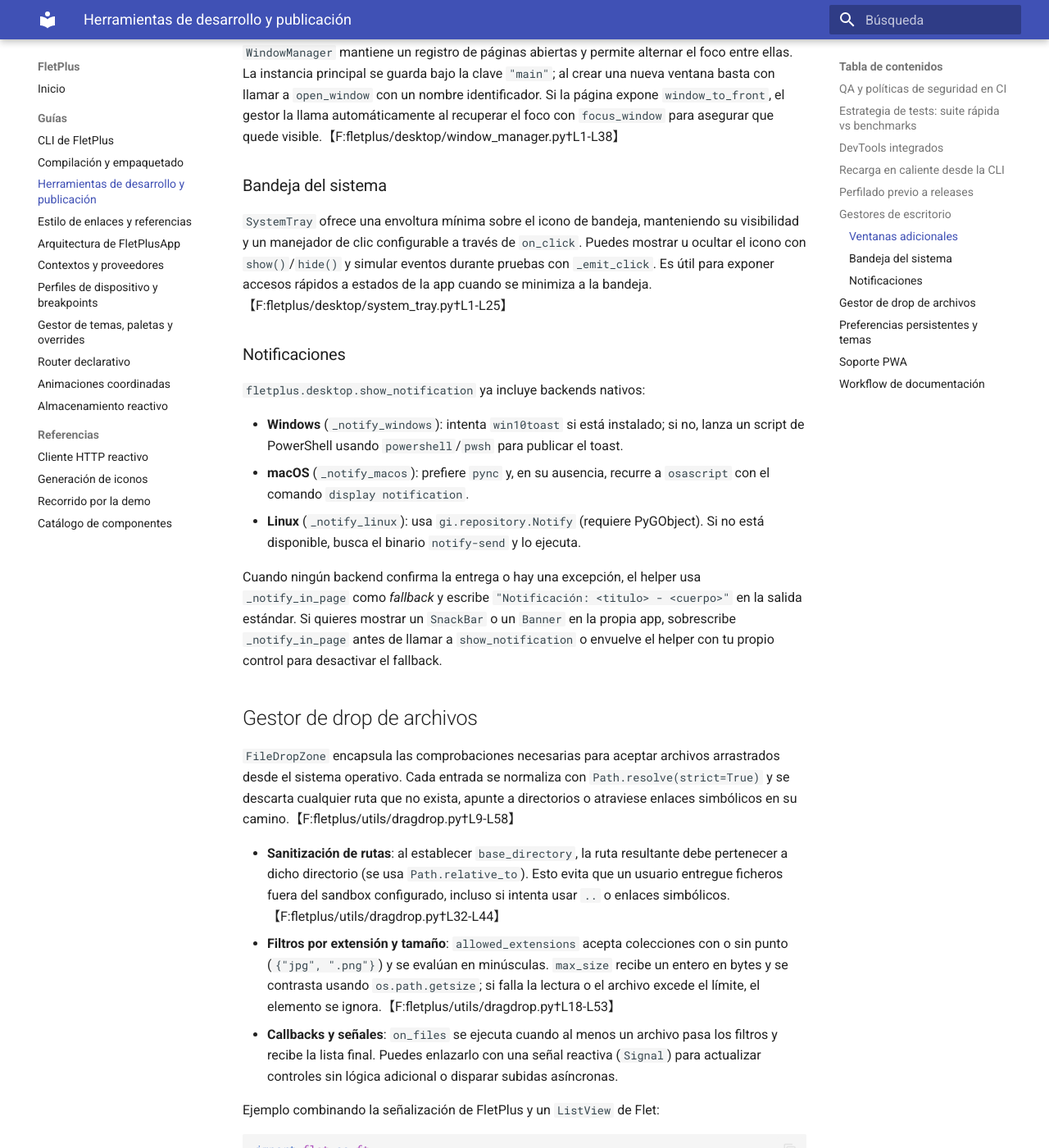
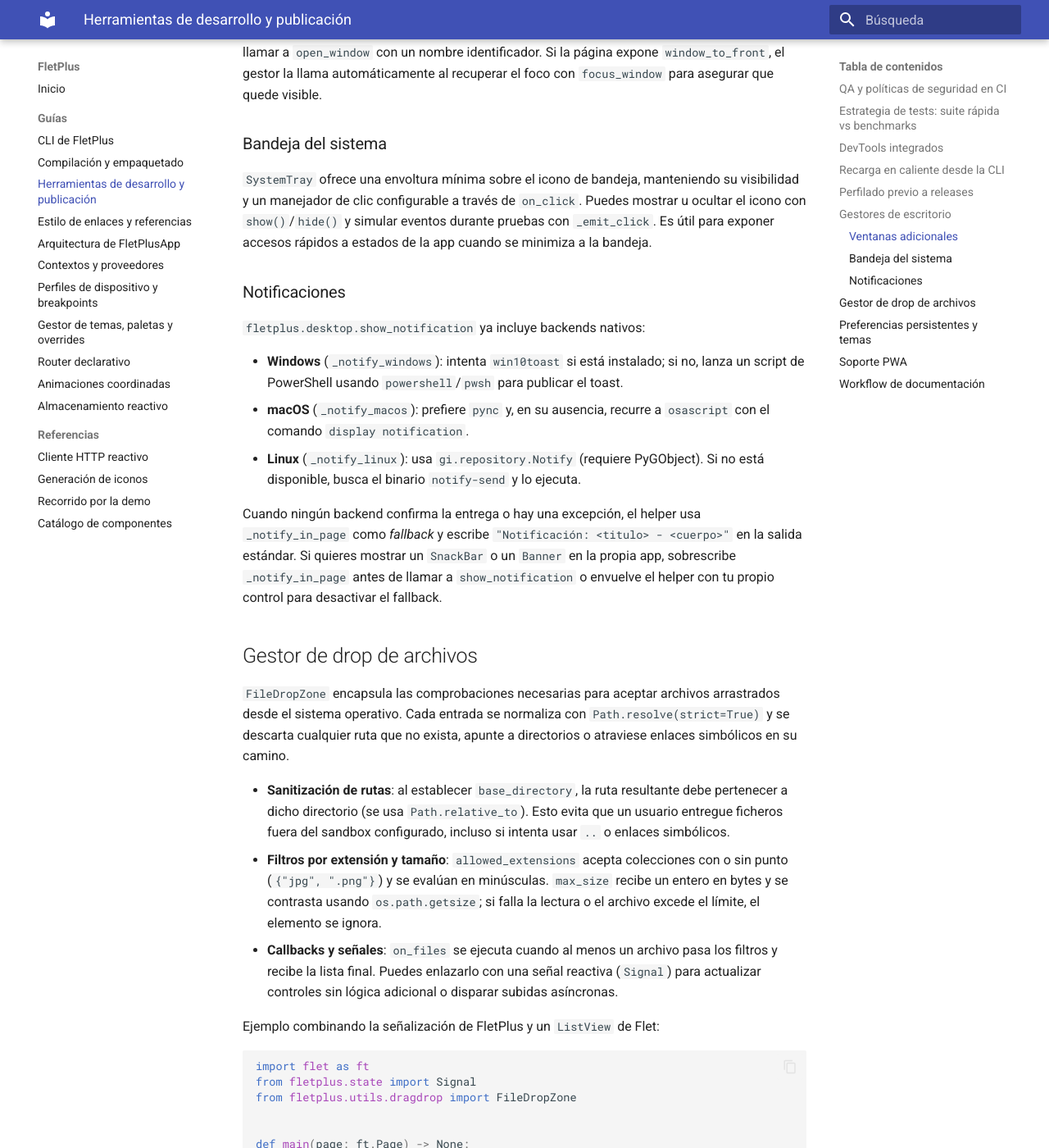
Before and after one commit to Alphonsus411/FletPlus, an MkDocs documentation site: the page built from docs/tooling.md, in a window 1280 px wide and 1400 px high, scrolled down 2624 px. Shown: the whole window at 82% size. Built offline with MkDocs 1.6.1 and Material for MkDocs 9.7.7, drawn with Linux system fonts in a browser that asks for light colours; some of the changed text lies outside the part shown.

Commit message:
docs: limpiar referencias de tooling y reforzar guía editorial

````diff
--- a/docs/tooling.md
+++ b/docs/tooling.md
@@ -37,7 +37,7 @@
 
 ## Recarga en caliente desde la CLI
 
-El comando `fletplus run` monitoriza el árbol del proyecto (ignorando carpetas temporales como `.git`, `__pycache__` o `build`) mediante `watchdog`. Cuando detecta cambios en archivos Python, JSON o YAML, detiene el proceso actual de `flet run` y lo reinicia, conservando las opciones de puerto y activando los DevTools salvo que se haya pasado `--no-devtools`. También admite seleccionar el archivo principal con `--app` y la carpeta a vigilar con `--watch`.【F:fletplus/cli/main.py†L83-L171】
+El comando `fletplus run` monitoriza el árbol del proyecto (ignorando carpetas temporales como `.git`, `__pycache__` o `build`) mediante `watchdog`. Cuando detecta cambios en archivos Python, JSON o YAML, detiene el proceso actual de `flet run` y lo reinicia, conservando las opciones de puerto y activando los DevTools salvo que se haya pasado `--no-devtools`. También admite seleccionar el archivo principal con `--app` y la carpeta a vigilar con `--watch`.
 
 ## Perfilado previo a releases
 
@@ -57,7 +57,7 @@
    python tools/select_cython_modules.py --profile build/profile.txt --config build_config.yaml --limit 4
    ```
 
-   El script ordena los archivos del repositorio por tiempo acumulado en el perfil y rellena `build_config.yaml` con los módulos más costosos. Si el perfil no contiene datos del proyecto, recurre al listado por defecto usado en `setup.py`.【F:tools/select_cython_modules.py†L1-L95】
+   El script ordena los archivos del repositorio por tiempo acumulado en el perfil y rellena `build_config.yaml` con los módulos más costosos. Si el perfil no contiene datos del proyecto, recurre al listado por defecto usado en `setup.py`.
 
 3. Construye las extensiones C justo después de actualizar la configuración. El `Makefile` ya encadena este flujo al objetivo `build`:
 
@@ -65,7 +65,7 @@
    make build
    ```
 
-   Este objetivo regenera `build_config.yaml` antes de invocar `setup.py`, de modo que la configuración que lee `_load_module_config` siempre está alineada con el último perfil.【F:Makefile†L1-L17】【F:setup.py†L7-L57】
+   Este objetivo regenera `build_config.yaml` antes de invocar `setup.py`, de modo que la configuración que lee `_load_module_config` siempre está alineada con el último perfil.
 
 > ✅ Ejecuta los pasos 1 y 2 antes de cortar cada release. Así nos aseguramos de que los módulos más calientes se compilan con Cython y `setup.py` los detecta automáticamente al construir paquetes o instalar en editable.
 
@@ -73,11 +73,11 @@
 
 ### Ventanas adicionales
 
-`WindowManager` mantiene un registro de páginas abiertas y permite alternar el foco entre ellas. La instancia principal se guarda bajo la clave `"main"`; al crear una nueva ventana basta con llamar a `open_window` con un nombre identificador. Si la página expone `window_to_front`, el gestor la llama automáticamente al recuperar el foco con `focus_window` para asegurar que quede visible.【F:fletplus/desktop/window_manager.py†L1-L38】
+`WindowManager` mantiene un registro de páginas abiertas y permite alternar el foco entre ellas. La instancia principal se guarda bajo la clave `"main"`; al crear una nueva ventana basta con llamar a `open_window` con un nombre identificador. Si la página expone `window_to_front`, el gestor la llama automáticamente al recuperar el foco con `focus_window` para asegurar que quede visible.
 
 ### Bandeja del sistema
 
-`SystemTray` ofrece una envoltura mínima sobre el icono de bandeja, manteniendo su visibilidad y un manejador de clic configurable a través de `on_click`. Puedes mostrar u ocultar el icono con `show()`/`hide()` y simular eventos durante pruebas con `_emit_click`. Es útil para exponer accesos rápidos a estados de la app cuando se minimiza a la bandeja.【F:fletplus/desktop/system_tray.py†L1-L25】
+`SystemTray` ofrece una envoltura mínima sobre el icono de bandeja, manteniendo su visibilidad y un manejador de clic configurable a través de `on_click`. Puedes mostrar u ocultar el icono con `show()`/`hide()` y simular eventos durante pruebas con `_emit_click`. Es útil para exponer accesos rápidos a estados de la app cuando se minimiza a la bandeja.
 
 ### Notificaciones
 
@@ -91,10 +91,10 @@
 
 ## Gestor de drop de archivos
 
-`FileDropZone` encapsula las comprobaciones necesarias para aceptar archivos arrastrados desde el sistema operativo. Cada entrada se normaliza con `Path.resolve(strict=True)` y se descarta cualquier ruta que no exista, apunte a directorios o atraviese enlaces simbólicos en su camino.【F:fletplus/utils/dragdrop.py†L9-L58】
+`FileDropZone` encapsula las comprobaciones necesarias para aceptar archivos arrastrados desde el sistema operativo. Cada entrada se normaliza con `Path.resolve(strict=True)` y se descarta cualquier ruta que no exista, apunte a directorios o atraviese enlaces simbólicos en su camino.
 
-- **Sanitización de rutas**: al establecer `base_directory`, la ruta resultante debe pertenecer a dicho directorio (se usa `Path.relative_to`). Esto evita que un usuario entregue ficheros fuera del sandbox configurado, incluso si intenta usar `..` o enlaces simbólicos.【F:fletplus/utils/dragdrop.py†L32-L44】
-- **Filtros por extensión y tamaño**: `allowed_extensions` acepta colecciones con o sin punto (`{"jpg", ".png"}`) y se evalúan en minúsculas. `max_size` recibe un entero en bytes y se contrasta usando `os.path.getsize`; si falla la lectura o el archivo excede el límite, el elemento se ignora.【F:fletplus/utils/dragdrop.py†L18-L53】
+- **Sanitización de rutas**: al establecer `base_directory`, la ruta resultante debe pertenecer a dicho directorio (se usa `Path.relative_to`). Esto evita que un usuario entregue ficheros fuera del sandbox configurado, incluso si intenta usar `..` o enlaces simbólicos.
+- **Filtros por extensión y tamaño**: `allowed_extensions` acepta colecciones con o sin punto (`{"jpg", ".png"}`) y se evalúan en minúsculas. `max_size` recibe un entero en bytes y se contrasta usando `os.path.getsize`; si falla la lectura o el archivo excede el límite, el elemento se ignora.
 - **Callbacks y señales**: `on_files` se ejecuta cuando al menos un archivo pasa los filtros y recibe la lista final. Puedes enlazarlo con una señal reactiva (`Signal`) para actualizar controles sin lógica adicional o disparar subidas asíncronas.
 
 Ejemplo combinando la señalización de FletPlus y un `ListView` de Flet:
@@ -135,9 +135,9 @@
 
 ## Preferencias persistentes y temas
 
-`PreferenceStorage` determina el backend disponible en tiempo de ejecución: si la página cuenta con `client_storage` (p. ej. aplicaciones empaquetadas con Flet), se guarda bajo una clave JSON; de lo contrario utiliza un archivo local configurable vía `FLETPLUS_PREFS_FILE`. Los métodos `load()` y `save()` devuelven/reciben diccionarios con los valores a persistir.【F:fletplus/utils/preferences.py†L19-L107】
+`PreferenceStorage` determina el backend disponible en tiempo de ejecución: si la página cuenta con `client_storage` (p. ej. aplicaciones empaquetadas con Flet), se guarda bajo una clave JSON; de lo contrario utiliza un archivo local configurable vía `FLETPLUS_PREFS_FILE`. Los métodos `load()` y `save()` devuelven/reciben diccionarios con los valores a persistir.
 
-`FletPlusApp` crea automáticamente una instancia de `PreferenceStorage` y observa los cambios de `ThemeManager`. Al iniciar la app se restauran el modo claro/oscuro y los *tokens* guardados; cada vez que el usuario cambia el tema, los nuevos valores se escriben otra vez en el almacenamiento elegido. Así garantizas que la preferencia visual permanece entre sesiones sin código adicional (Core legacy en `fletplus/core_legacy.py`).【F:fletplus/core_legacy.py†L120-L175】
+`FletPlusApp` crea automáticamente una instancia de `PreferenceStorage` y observa los cambios de `ThemeManager`. Al iniciar la app se restauran el modo claro/oscuro y los *tokens* guardados; cada vez que el usuario cambia el tema, los nuevos valores se escriben otra vez en el almacenamiento elegido. Así garantizas que la preferencia visual permanece entre sesiones sin código adicional (Core legacy en `fletplus/core_legacy.py`).
 
 > 🧭 Si también deseas persistir preferencias de accesibilidad (escala de texto, contraste, movimiento), consulta cómo reutilizar `AccessibilityPreferences` junto al `ThemeManager` en [la guía de componentes](components.md#preferencias-accesibilidad).
 
@@ -149,7 +149,7 @@
 - `generate_manifest(name, icons, start_url, output_dir)` genera un `manifest.json` con nombre, URL inicial y lista de iconos.
 - `register_pwa(page, manifest_url, service_worker_url)` añade la etiqueta `<link rel="manifest">` al `<head>` de la página y registra el *service worker* asegurándose de que las rutas sean del mismo origen.
 
-Una vez generados ambos archivos, sirve el directorio que los contiene y llama a `register_pwa(page)` durante la inicialización de tu app web para activar la experiencia instalable.【F:fletplus/web/pwa.py†L1-L83】
+Una vez generados ambos archivos, sirve el directorio que los contiene y llama a `register_pwa(page)` durante la inicialización de tu app web para activar la experiencia instalable.
 
 ## Workflow de documentación
 
@@ -183,6 +183,6 @@
         uses: actions/deploy-pages@v4
 ```
 
-> ✅ Recuerda habilitar GitHub Pages la primera vez desde **Settings → Pages** seleccionando “GitHub Actions” como fuente. Después de ese paso manual, cada `push` sobre `main` publicará la nueva versión de la documentación sin intervención adicional.【F:.github/workflows/docs.yml†L1-L43】
+> ✅ Recuerda habilitar GitHub Pages la primera vez desde **Settings → Pages** seleccionando “GitHub Actions” como fuente. Después de ese paso manual, cada `push` sobre `main` publicará la nueva versión de la documentación sin intervención adicional.
 
 Para mantener la compatibilidad de enlaces entre el `README.md` en GitHub y el `index.md` de MkDocs (que incluye ese README), sigue también la guía breve de [estilo de enlaces](link-style.md).
````
Also changed, not shown: other parts of docs/tooling.md (+2 -2 lines), docs/link-style.md (+2 -0 lines).
